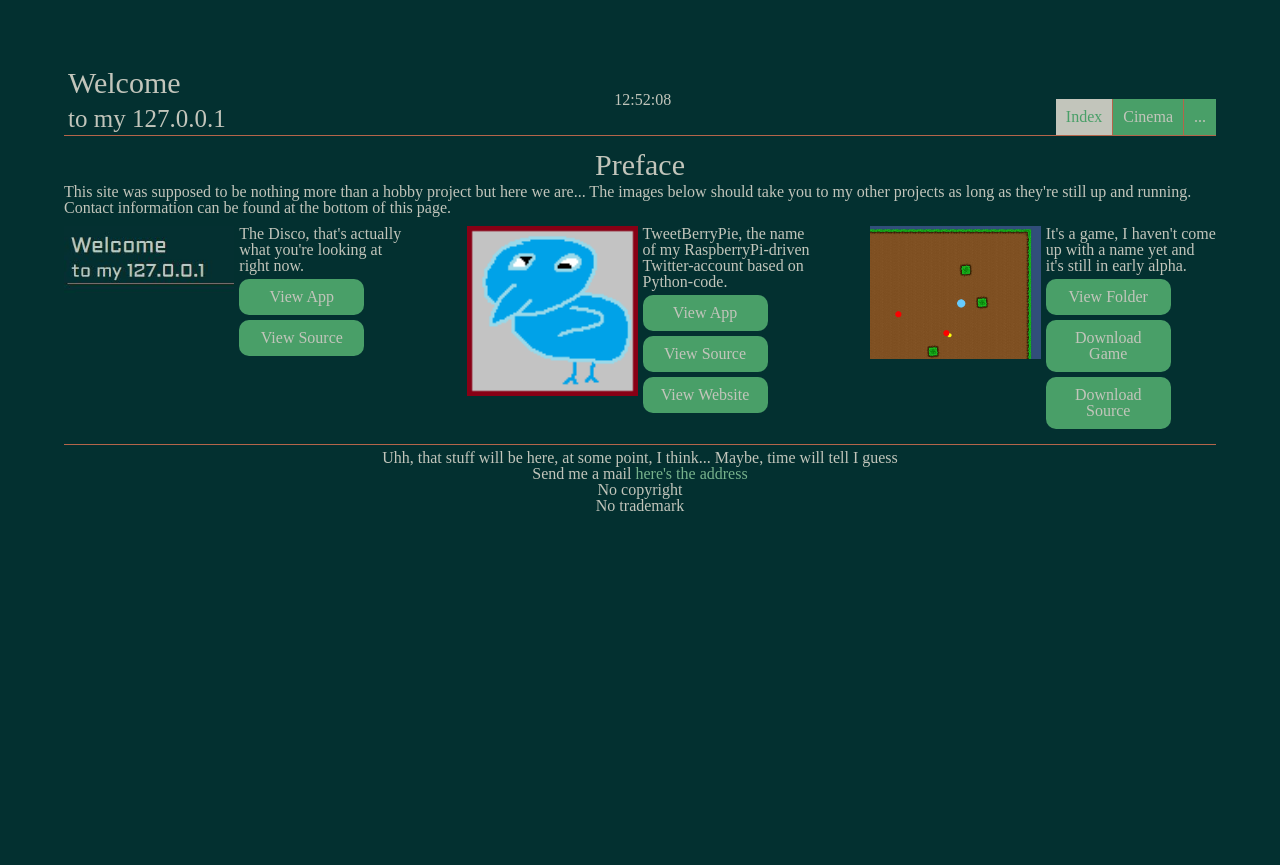
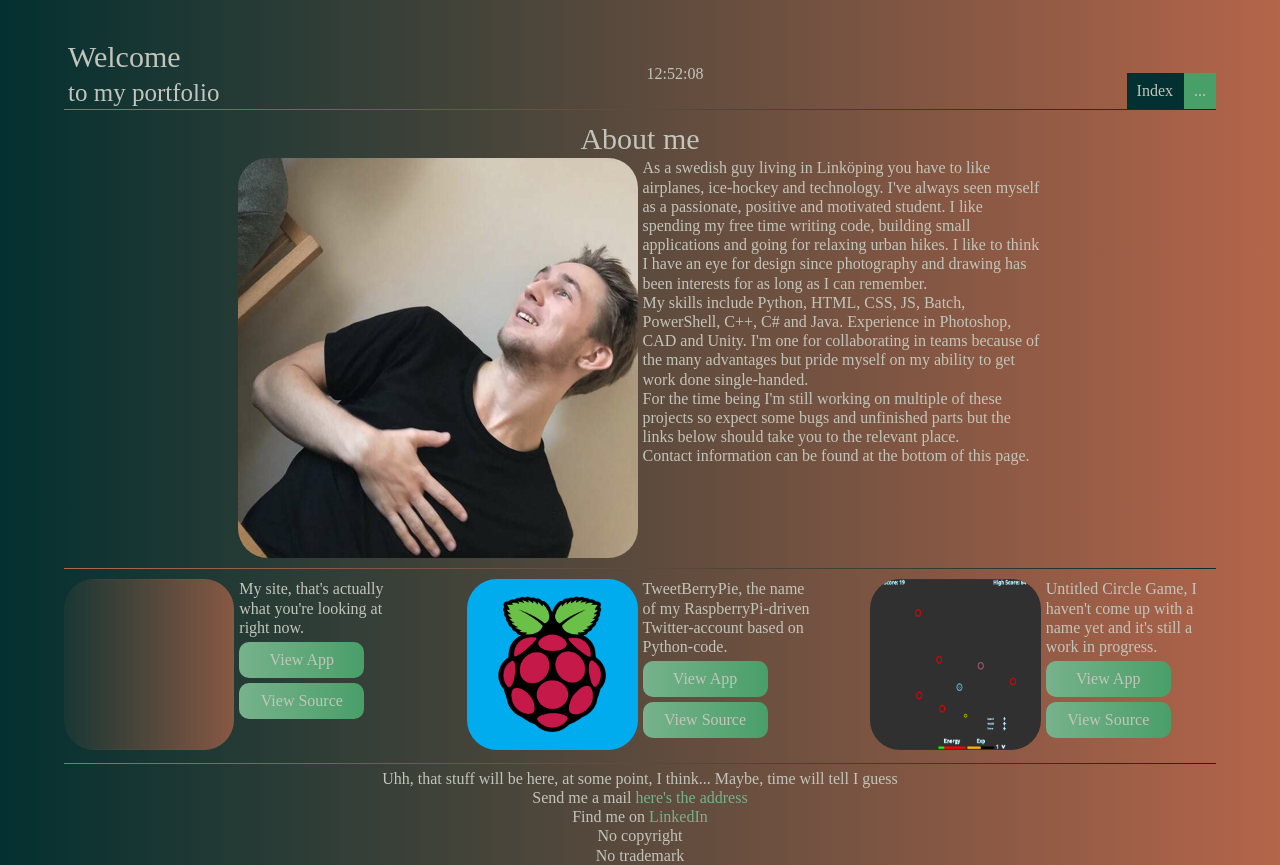
Before and after one commit to K-Larsson/K-Larsson.github.io, a PHP site: page /index.html in a window 1280 px wide. Before the commit the page ends 511 px from the top, so only its background shows below. Run offline with PHP 8.4, Linux system fonts and the light colour scheme; some web fonts are replaced.

Commit message:
Design & QOL

```diff
--- a/css/index.css
+++ b/css/index.css
@@ -8,12 +8,15 @@ https://www.onlinevideoconverter.com/success
 
 body {
 background-color: #033030;
+background: rgb(3, 48, 48);
+background: linear-gradient(90deg, rgba(3, 48, 48, 1) 0%, rgba(180, 101, 74, 1) 100%);
 font-family: 'Aldrich';
 color: #C2C5BB;
 }
 
 p {
 text-align: left;
+line-height: 120%;
 }
 
 h3 {
@@ -32,13 +35,14 @@ text-align: center;
 
 #wrapper {
 margin: 0 auto;
-margin-top: 5%;
+margin-top: 3%;
 width: 90%;
 }
 
 #header {
 display: flex;
-border-bottom: 1px solid #B4654A;
+border-bottom: 1px solid;
+border-image: linear-gradient(90deg, rgba(180, 101, 74, 1) 0%, rgba(3, 48, 48, 1) 100%) 1;
 flex-wrap: wrap;
 justify-content: space-between;
 }
@@ -67,7 +71,7 @@ top: 100%;
 }
 
 li {
-border-right: 1px solid #B4654A;
+border-right: 1px solid #033030;
 float: left;
 }
 
@@ -85,17 +89,30 @@ text-decoration: none;
 }
 
 li a:hover, .project-button:hover {
-background-color: #B4654A;
-color: #C2C5BB;
+/*background-color: #C2C5BB;
+background: linear-gradient(90deg, rgba(73, 159, 104, 1) 0%, rgba(3, 48, 48, 1) 100%);*/
+color: #033030;
 }
 
 #active {
-background-color: #C2C5BB;
-color: #499F68;
+background-color: #033030;
+color: #C2C5BB;
 }
 
 #container, #projects-container {
 margin: 10px 0px 10px 0px;
+}
+
+#preface-container {
+border-bottom: 1px solid;
+border-image: linear-gradient(90deg, rgba(180, 101, 74, 1) 0%, rgba(3, 48, 48, 1) 100%) 1;
+padding-bottom: 10px;
+}
+
+#preface-content {
+display: flex;
+justify-content: center;
+height: 400px;
 }
 
 #projects-container {
@@ -111,13 +128,24 @@ flex-wrap: nowrap;
 justify-content: space-between;
 }
 
-.project-pic, .project-text {
+.project-pic, .project-text, #preface-pic {
 width: 100%;
 }
 
 .pic {
 width: 100%;
 max-width: 300px;
+max-height: 300px;
+border-radius: 30px;
+}
+
+#preface-pic-div {
+text-align: right;
+}
+
+#preface-pic, #preface-text {
+max-width: 400px;
+max-height: 400px;
 }
 
 .project-text {
@@ -130,14 +158,15 @@ margin: 5px 0px;
 padding: 10px;
 border-radius: 10px;
 max-width: 105px;
-background-color: #499f68;
+background-image: linear-gradient(90deg, rgba(119, 178, 140, 1) 0%, rgba(73, 159, 104, 1) 100%);
 color: #C2C5BB;
 text-align: center;
 text-decoration: none;
 }
 
 #footer {
-border-top: 1px solid #B4654A;
+border-top: 1px solid;
+border-image: linear-gradient(90deg, rgba(180, 101, 74, 1) 0%, rgba(3, 48, 48, 1) 100%) 1;
 padding-top: 5px;
 }
 
@@ -149,6 +178,7 @@ text-align: center;
 display: inline-block;
 position: relative;
 color: #77B28C;
+color: linear-gradient(90deg, rgba(119, 178, 140, 1) 0%, rgba(73, 159, 104, 1) 100%);
 text-decoration: none;
 }
 
@@ -161,7 +191,7 @@ left: 101%;
 padding-top: 1px;
 border-radius: 10px;
 width: 70px;
-background-color: #B4654A;
+background-color: #033030;
 color: #C2C5BB;
 font-size: 13px;
 text-decoration: none;
--- a/index.html
+++ b/index.html
@@ -12,7 +12,7 @@
         <div id="header">
             <div id="logo">
                 <h3>Welcome</h3>
-                <h4 id="slogan">to my 127.0.0.1</h4>
+                <h4 id="slogan">to my portfolio</h4>
             </div>
             <div id="clock-container">
                 <p id="clock">Clock is not working...</p>
@@ -20,45 +20,57 @@
             <div id="nav">
                 <ul>
                   <li><a id="active" href="index.html">Index</a></li>
-                  <li><a href="video.html">Cinema</a></li>
+                  <!-- <li><a href="video.html">Cinema</a></li> -->
                   <li><a href="#contact">...</a></li>
                 </ul>
             </div>
         </div>
         <div id="container">
-            <h3>Preface</h3>
-            <p>This site was supposed to be nothing more than a hobby project but here we are... The images below should take you to my other projects as long as they're still up and running. Contact information can be found at the bottom of this page. </p>
+            <div id="preface-container">
+                <h3>About me</h3>
+                <div id="preface-content">
+                    <div id="preface-pic-div">
+                        <img id="preface-pic" class="pic" src="img/me.jpg" title="That's me" alt="That's not me :(">
+                    </div>
+                    <div id="preface-text" class="project-text">
+                        <p>As a swedish guy living in Linköping you have to like airplanes, ice-hockey and technology. I've always seen myself as a passionate, positive and motivated student. I like spending my free time writing code, building small applications and going for relaxing urban hikes. I like to think I have an eye for design since photography and drawing has been interests for as long as I can remember.
+                            <br>My skills include Python, HTML, CSS, JS, Batch, PowerShell, C++, C# and Java. Experience in Photoshop, CAD and Unity. I'm one for collaborating in teams because of the many advantages but pride myself on my ability to get work done single-handed.
+                            <br>For the time being I'm still working on multiple of these projects so expect some bugs and unfinished parts but the links below should take you to the relevant place.
+                            <br>Contact information can be found at the bottom of this page.</p>
+                    </div>
+                </div>
+            </div>
             <div id="projects-container">
                 <div class="project">
                     <div class="project-pic">
-                        <img class="pic" src="img/127001.jpg" title="You're here already" alt="You're here already">
+                        <img class="pic" src="img/site.jpg" title="You're here already" alt="You're here already">
                     </div>
                     <div class="project-text">
-                        <p>The Disco, that's actually what you're looking at right now.</p>
+                        <p>My site, that's actually what you're looking at right now.</p>
                         <a class="project-button" href="85.228.203.147" title="You're here already">View App</a>
                         <a class="project-button" href="https://github.com/K-Larsson/Test" title="Github/K-Larsson/Test">View Source</a>
                     </div>
                 </div>
                 <div class="project">
                     <div class="project-pic">
-                        <img class="pic" src="img/tweetberrypie.png" title="Twitter/tweetberrypie" alt="Twitter/tweetberrypie">
+                        <img class="pic" src="img/tweetBerryPie.jpg" title="Twitter/tweetberrypie" alt="Twitter/Tweetberrypie">
                     </div>
                     <div class="project-text">
                         <p>TweetBerryPie, the name of my RaspberryPi-driven Twitter-account based on Python-code.</p>
-                        <a class="project-button" href="https://twitter.com/tweetberrypie" title="Twitter/tweetberrypie">View App</a>
-                        <a class="project-button" href="https://twitter.com/tweetberrypie" title="Github/tweetberrypie">View Source</a>
-                        <a class="project-button" href="https://tweetberrypie.wordpress.com" title="Website/tweetberrypie">View Website</a>
+                        <a class="project-button" href="https://twitter.com/tweetberrypie" title="Twitter/Tweetberrypie">View App</a>
+                        <a class="project-button" href="https://twitter.com/tweetberrypie" title="Github/Tweetberrypie">View Source</a>
+                        <!-- <a class="project-button" href="https://tweetberrypie.wordpress.com" title="Website/tweetberrypie">View Website</a> -->
                     </div>
                 </div>
                 <div class="project">
                     <div class="project-pic">
-                        <img class="pic" src="img/011.jpg" title="Game-V.011" alt="Game-V.011">
+                        <img class="pic" src="img/ucg.jpg" title="UCG" alt="UCG">
                     </div>
                     <div class="project-text">
-                        <p>It's a game, I haven't come up with a name yet and it's still in early alpha.</p>
-                        <a class="project-button" href="folders/011.zip" title="Doesn't work actually">View Folder</a>
-                        <a class="project-button" href="folders/011.zip" title="011.zip">Download Game</a>
-                        <a class="project-button" href="folders/011Source.zip" title="011Source.zip">Download Source</a>
+                        <p>Untitled Circle Game, I haven't come up with a name yet and it's still a work in progress.</p>
+                        <a class="project-button" href="https://disqosoda.itch.io/untitledcirclegame" title="Itch.io/UCG">View App</a>
+                        <a class="project-button" href="https://github.com/K-Larsson/UntitledCircleGame" title="Github/UCG">View Source</a>
+                        <!-- <a class="project-button" href="folders/011.zip" title="011.zip">Download Game</a> -->
                     </div>
                 </div>
             </div>
@@ -66,6 +78,7 @@
         <div id="footer">
             <p class="footer-text">Uhh, that stuff will be here, at some point, I think... Maybe, time will tell I guess</p>
             <p class="footer-link">Send me a mail <a href="mailto:karl.arbete.larsson@gmail.com">here's the address<span class="footer-hover">Click me!</span></a></p>
+            <p class="footer-link">Find me on <a href="https://www.linkedin.com/in/karl-larsson-103499186/">LinkedIn<span class="footer-hover">Click me!</span></a></p>
             <p class="footer-text">No copyright</p>
             <p class="footer-text">No trademark</p>
         </div>
--- /dev/null
+++ b/index.php
@@ -0,0 +1,2 @@
+<?php echo("HelloWorld!" ?>
+<?php include("index.html"); ?>
```
Also changed, not shown: img/fetchedPic.jpg (added), img/me.jpg (added), img/site.jpg (added), img/tweetBerryPie.jpg (added), img/ucg.jpg (added), 2 other files.
